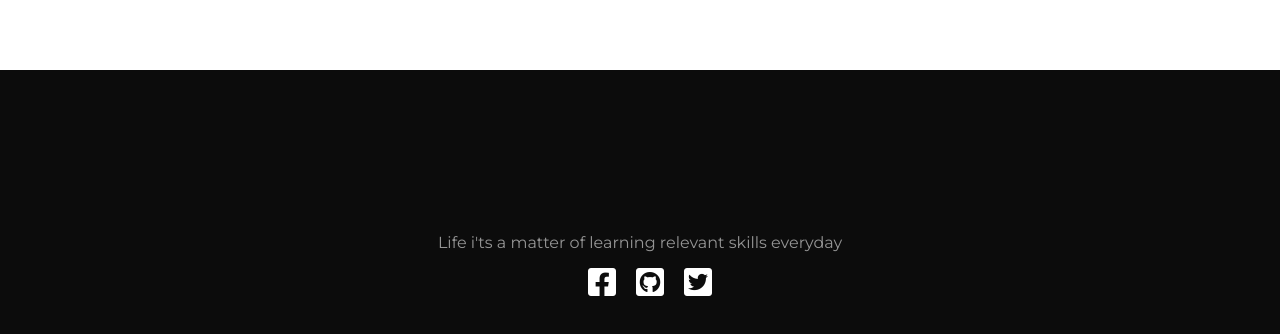
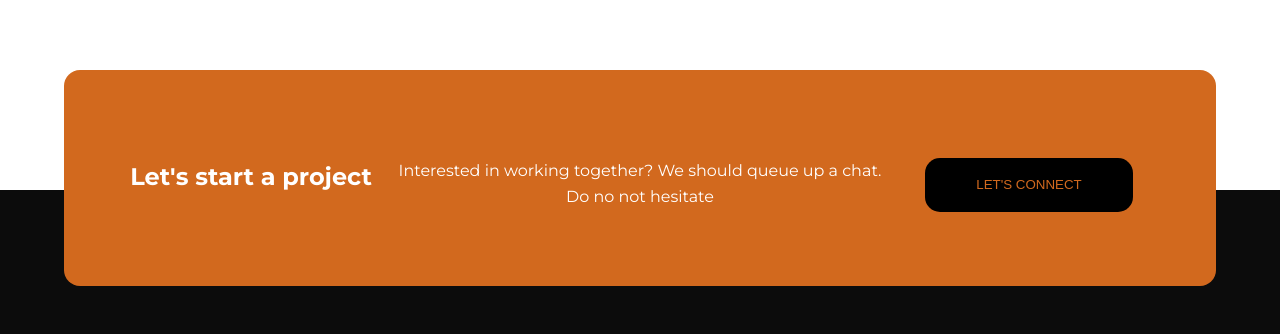
Before and after one commit to Gracekal91/portfolioreact, a React (Create React App) app: page / in a window 1280 px wide. Shown: the part 1767-2101 px from the top of the page. Built offline with nearby package versions, Linux system fonts and the light colour scheme.

Commit message:
Call to action and footer completed

```diff
--- a/src/App.js
+++ b/src/App.js
@@ -3,6 +3,7 @@ import Hero from './views/Hero';
 import About from './views/About';
 import Project from './views/Project';
 import Footer from './components/Footer';
+import CallToAction from './components/CallToAction';
 import './App.css';
 
 import { BrowserRouter as Router, Route, Switch } from 'react-router-dom'
@@ -16,6 +17,7 @@ function App() {
         <Hero />
         <About />
         <Project />
+        <CallToAction />
         <Footer />
       </Router>
     </div>
--- a/src/components/CallToAction.js
+++ b/src/components/CallToAction.js
@@ -1,13 +1,23 @@
-import React, { Component } from 'react'
+import React from 'react'
+import { Link } from 'react-router-dom'
+import './calltoaction.css'
 
-export class CallToAction extends Component {
-    render() {
-        return (
+const CallToAction = () => {
+    return (
+        <div className="calltoaction">
+            <div className="form">
+                <h2>Let's start a project</h2>
+            </div>
             <div>
-
+                <p>Interested in working together? We should queue up a chat. Do no not hesitate</p>
             </div>
-        )
-    }
+            <div>
+                <Link to="">
+                    <button type="button" className="btn">Let's Connect</button>
+                </Link>
+            </div>
+        </div>
+    )
 }
 
 export default CallToAction
--- a/src/components/calltoaction.css
+++ b/src/components/calltoaction.css
@@ -0,0 +1,35 @@
+.calltoaction{
+    width: 90%;
+    height: 150px;
+    background: chocolate;
+    color: white;
+    text-align: center;
+    display: grid;
+    grid-template-columns: 1fr 2fr 1fr;
+    gap: 20px;
+    margin:  0 auto;
+    border-radius: 1rem;
+    padding: 5.5rem 4rem 8rem 4rem;
+    margin-bottom: -6rem;
+    position: relative;
+    z-index: 5;
+}
+
+.btn{
+    width: 13rem;
+    background: black;
+    color: chocolate;
+    padding: 1.2rem 2rem;
+    border: unset;
+    border-radius: 15px;
+    text-transform: uppercase;
+    transition: .2s ease-out;
+
+}
+
+.btn:hover{
+color: white;
+    transition: .2s ease-out;
+    background: rgb(46, 46, 46);
+    cursor: pointer;
+}
```
Also changed, not shown: src/components/Form.js (added, +20 -0 lines), src/components/form.css (added).
